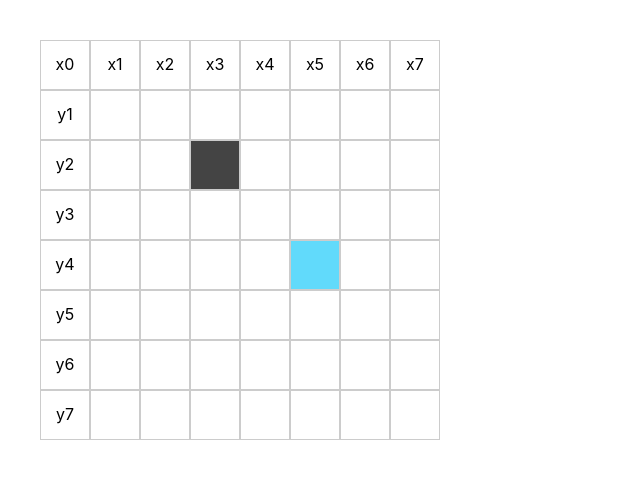
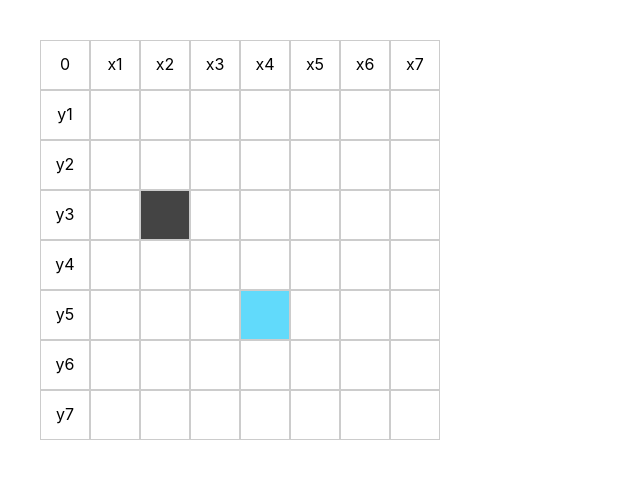
Before and after one commit to alundiak/react-snake, a React (Create React App) app: page / in a window 1280 px wide. Shown: the top 478 px of the page, without its empty margins (0-640 px from the left). Built offline with nearby package versions, Linux system fonts and the light colour scheme.

Commit message:
[y, x] SWAP to [x, y]

```diff
--- a/src/components/Board.tsx
+++ b/src/components/Board.tsx
@@ -4,7 +4,7 @@ import './board.css';
 
 const FREQUENCY = 1000;
 
-// Array for axis used in format [y x] of two positive numbers:
+// Array for axis used in format [x y] of two positive numbers:
 // y top-to-bottom and
 // x left-to-right
 const initialBoardState = {
@@ -34,7 +34,7 @@ export function Board({ children }: PropsWithChildren<any>) {
     // console.log(matrix);
 
     // This must be created on demand, after click for every cell once. NOT MORE
-    const gameTrigger = (newDirection: number[/* y x */]) => {
+    const gameTrigger = (newDirection: number[/* x y */]) => {
         if (!boardState.started) {
             dispatch({ type: 'START' });
         } else {
@@ -45,9 +45,9 @@ export function Board({ children }: PropsWithChildren<any>) {
     };
 
     const boardCore = [];
-    for (let y = 0; y < width; y++) {
-        for (let x = 0; x < height; x++) {
-            boardCore.push(<Point gameTrigger={gameTrigger} boardState={boardState} y={y} x={x} key={`cell-x[${x}]-y[${y}]`} />);
+    for (let x = 0; x < width; x++) {
+        for (let y = 0; y < height; y++) {
+            boardCore.push(<Point gameTrigger={gameTrigger} boardState={boardState} x={x} y={y} key={`cell-x[${x}]-y[${y}]`} />);
         }
     }
 
@@ -90,11 +90,6 @@ function boardReducer(state: any, action: any) {
 
         case 'SNAKE_MOVE':
             console.log('Snake is MOVING');
-            // Expected:
-            //  top: x = const, y--
-            //  bottom: x = const, y++
-            //  left: x--, y = const
-            //  right: x++, y = const
 
             // state.snake.unshift(action.newDirection);
             // state.snake.pop(); // add a keyframe animation for slow fade out of last point on tail
@@ -170,20 +165,32 @@ function boardReducer(state: any, action: any) {
     }
 }
 
-
+/**
+ * top: x = const, y--
+ * bottom: x = const, y++
+ * left: x--, y = const
+ * right: x++, y = const
+ *
+ * @param boardState
+ * @param newDirection
+ * @param dispatch
+ */
 function snakeMove(boardState: any, newDirection: any, dispatch: any) {
     const snakeHead = boardState.snake[0];
-    const [yDirection, xDirection] = newDirection;
+    const [snakeHeadX, snakeHeadY] = snakeHead;
+    const [xDirection, yDirection] = newDirection;
 
-    if (yDirection === snakeHead[0]) {
+    if (yDirection === snakeHeadY) {
         // it is LEFT or RIGHT move of snake head
 
-        if (xDirection < snakeHead[1]) { // -- loop = LEFT MOVE
-            let interval1: any;
-            let i = snakeHead[1] - 1; // next left point
+        let interval1: any;
+
+        if (xDirection < snakeHeadX) { // -- loop = LEFT MOVE
+
+            let i = snakeHeadX - 1; // next left point
 
             const callback = () => {
-                let newPosition = [yDirection, i];
+                let newPosition = [i, yDirection];
                 if (isWall(newPosition)) {
                     clearInterval(interval1);
                     // dispatch({
@@ -202,13 +209,18 @@ function snakeMove(boardState: any, newDirection: any, dispatch: any) {
 
             interval1 = setInterval(callback, FREQUENCY);
         } else { // ++ loop = RIGHT MOVE
-            let interval2: any;
-            let i = snakeHead[1] + 1; // next right point
+
+            if (interval1) {
+                clearInterval(interval1);
+            }
+
+            // let interval2: any;
+            let i = snakeHeadX + 1; // next right point
 
             const callback = () => {
-                let newPosition = [yDirection, i];
+                let newPosition = [i, yDirection];
                 if (isWall(newPosition)) {
-                    clearInterval(interval2);
+                    clearInterval(interval1);
                     dispatch({ type: 'FINISH' });
                     dispatch({ type: 'REGENERATE_TARGET', newPosition: generateRandomPoint('target') });
                     dispatch({ type: 'REGENERATE_SNAKE', newPosition: generateRandomPoint('snakeHead') });
@@ -218,15 +230,15 @@ function snakeMove(boardState: any, newDirection: any, dispatch: any) {
                 ++i; // maybe i++
             };
 
-            interval2 = setInterval(callback, FREQUENCY);
+            interval1 = setInterval(callback, FREQUENCY);
         }
     } else {
         // use case when clicked point NOT on the same Y axis
     }
 
-    if (xDirection === snakeHead[1]) {
+    if (xDirection === snakeHeadX) {
         // it is TOP or BOTTOM move
-        if (yDirection < snakeHead[0]) {
+        if (yDirection < snakeHeadY) {
             // -- for loop = TOP MOVE
         } else {
             // ++ for loop = BOTTOM MOVE
@@ -238,30 +250,32 @@ function snakeMove(boardState: any, newDirection: any, dispatch: any) {
 }
 
 function generateRandomPoint(type: string) {
-    const newY = Math.floor(Math.random() * initialBoardState.boardSize[0]);
-    const newX = Math.floor(Math.random() * initialBoardState.boardSize[1]);
+    const newX = Math.floor(Math.random() * initialBoardState.boardSize[0]);
+    const newY = Math.floor(Math.random() * initialBoardState.boardSize[1]);
 
     // Extend logic to avoid:
     // same point as target, which was before
     // same point of snake head or tail
     // etc.
-    console.log(type + ' new random point', [newY, newX]);
+    console.log(type + ' new random point', [newX, newY]);
 
-    return [newY, newX];
+    return [newX, newY];
 }
 
 function isWall(point: number[]) {
-    if (point[1] < 0) { // x
-        return true; // left edge, x has been increasing towards 0
+    const [x, y] = point;
+
+    if (x < 0) {
+        return true; // left edge, x has been decreasing towards 0
     }
-    if (point[1] > initialBoardState.boardSize[1] - 1) { // x
-        return true; // right edge, x has been increasing from positive number towards board edge
+    if (x > initialBoardState.boardSize[0] - 1) {
+        return true; // right edge, x has been increasing from positive number towards board width edge
     }
-    if (point[0] < 0) { // y
-        return true; // top edge, y has been increasing towards 0
+    if (y < 0) {
+        return true; // top edge, y has been decreasing towards 0
     }
-    if (point[0] > initialBoardState.boardSize[0] - 1) { // y
-        return true; // right edge, x has been increasing from positive number towards board edge
+    if (y > initialBoardState.boardSize[1] - 1) {
+        return true; // right edge, x has been increasing from positive number towards board height edge
     }
 
     return false;
--- a/src/components/Point.tsx
+++ b/src/components/Point.tsx
@@ -1,9 +1,9 @@
 import React from 'react';
 
-export function Point({ gameTrigger, boardState, y, x }: any) {
+export function Point({ gameTrigger, boardState, x, y }: any) {
 
 	const isTarget = () => {
-		if (y === boardState.targetPoint[0] && x === boardState.targetPoint[1]) {
+		if (x === boardState.targetPoint[0] && y === boardState.targetPoint[1]) {
 			return 'target';
 		} else {
 			return '';
@@ -13,9 +13,9 @@ export function Point({ gameTrigger, boardState, y, x }: any) {
 	const isSnake = () => {
 		const [snakeBegin, ...restOfSnake] = boardState.snake;
 
-		const isHead = y === snakeBegin[0] && x === snakeBegin[1];
+		const isHead = x === snakeBegin[0] && y === snakeBegin[1];
 		const isTail = restOfSnake.some((el: any) => {
-			return y === el[0] && x === el[1];
+			return x === el[0] && y === el[1];
 		});
 
 		if (isHead) {
@@ -30,22 +30,22 @@ export function Point({ gameTrigger, boardState, y, x }: any) {
 	const className = `${isTarget()} ${isSnake()}`;
 
 	const onPointClickHandler = (/* e: any */) => {
-		return !isSnake() ? gameTrigger([y, x]) : null;
+		return !isSnake() ? gameTrigger([x, y]) : null;
 	};
 
-	return <div className={`point ${className}`} onClick={onPointClickHandler}>{applyAxis(y, x)}</div>
+	return <div className={`point ${className}`} onClick={onPointClickHandler}>{applyAxis(x, y)}</div>
 }
 
-function applyAxis(y: number, x: number) {
-	let index: any = 0;
-	if (y === 0) {
+function applyAxis(x: number, y: number) {
+	let index: any = '';
+
+	if (x === 0 && y === 0) {
+		index = 0;
+	} else if (x === 0 && y > 0) {
+		index = 'y' + y;
+	} else if (y === 0 && x > 0) {
 		index = 'x' + x;
-	} else {
-		if (x === 0) {
-			index = 'y' + y;
-		} else {
-			index = '';
-		}
 	}
+
 	return index;
 }
--- a/src/components/board.css
+++ b/src/components/board.css
@@ -31,8 +31,8 @@ body {
   grid-template-rows: 50px 50px 50px 50px 50px 50px 50px 50px;
 
   /* Meaning 0 1 2 3 4 => columns */
-  /* grid-auto-flow: column; */
+  grid-auto-flow: column;
 
   /* Meaning 0 1 2 3 4 => rows */
-  grid-auto-flow: dense;
+  /* grid-auto-flow: dense; */
 }
```
Also changed, not shown: 1 other file (tests, documents, lock files or other folders).
